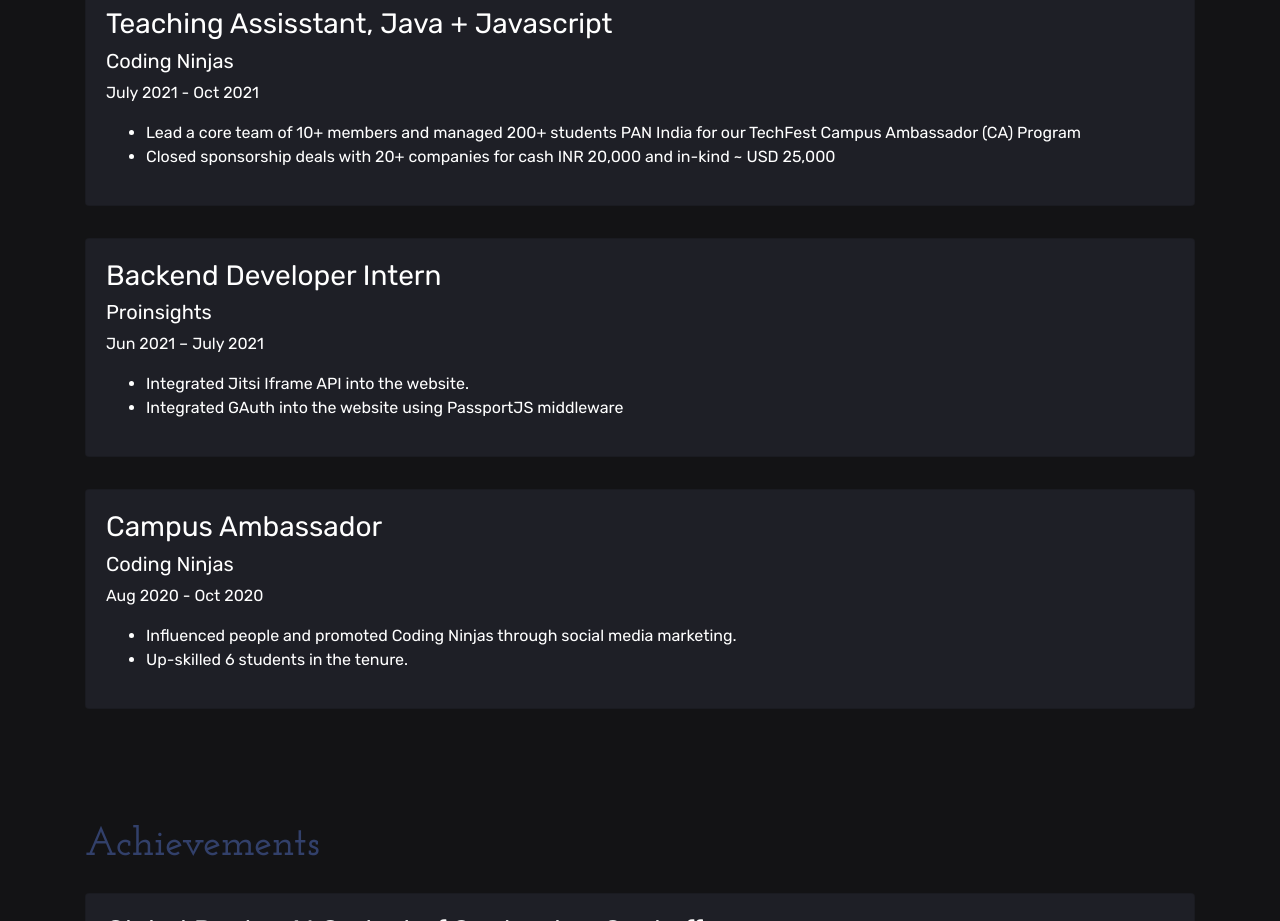
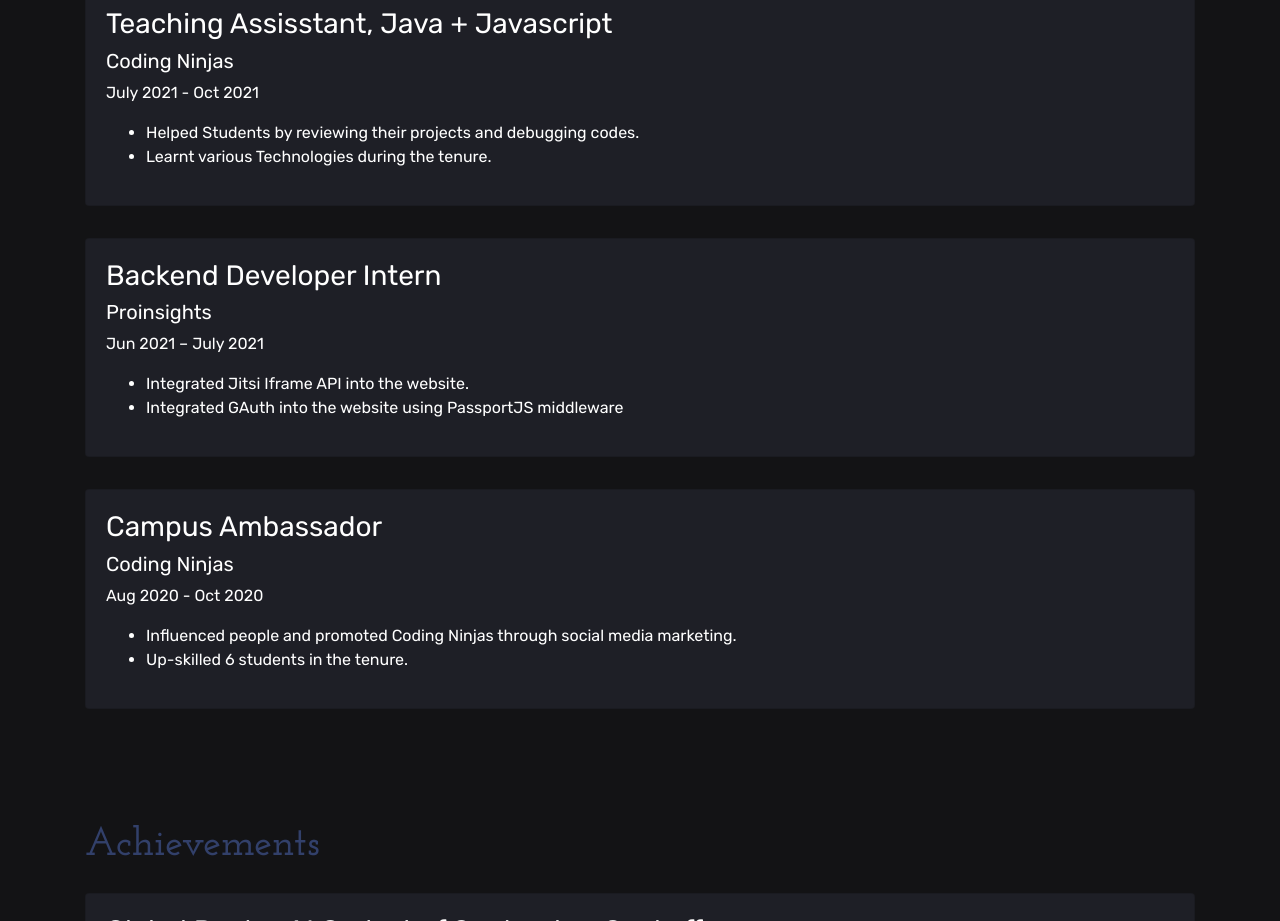
Before and after one commit to Abheetarora/port-abheet, a website: page index.html in a window 1280 px wide. Shown: the part 2860-3781 px from the top of the page. Drawn offline with nearby package versions, Linux system fonts and the light colour scheme.

Commit message:
Update index.html

```diff
--- a/index.html
+++ b/index.html
@@ -323,10 +323,9 @@
                             <p>July 2021 - Oct 2021</p>
 
                             <ul>
-                                <li>Lead a core team of 10+ members and managed 200+ students PAN India for our TechFest
-                                    Campus Ambassador (CA) Program</li>
-                                <li>Closed sponsorship deals with 20+ companies for cash INR 20,000 and in-kind ~ USD
-                                    25,000</li>
+                                <li>
+ Helped Students by reviewing their projects and debugging codes.</li>
+                                <li>Learnt various Technologies during the tenure.</li>
                             </ul>
                         </div>
                     </div>
```
